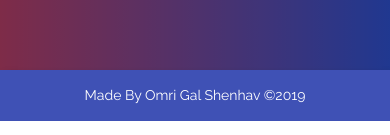
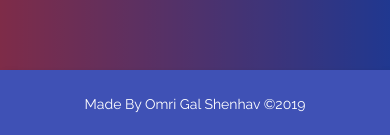
Before and after one commit to OmriGalShen/my-weather, a React (Create React App) app: page /settings in a window 390 px wide. Shown: the part 750-885 px from the top of the page. Built offline with nearby package versions, Linux system fonts and the light colour scheme; no server answers.

Commit message:
support different screen sizes

```diff
--- a/src/components/app/App.css
+++ b/src/components/app/App.css
@@ -12,7 +12,7 @@
 }
 
 .footer {
-  min-height: 6vh;
+  min-height: 8vh;
   margin: 0;
   padding: 0;
 }
--- a/src/components/content/favorites/Favorites.css
+++ b/src/components/content/favorites/Favorites.css
@@ -39,7 +39,7 @@
   font-size: 1.5em;
 }
 
-@media (max-width: 600px) {
+@media (max-width: 1200px) {
   .favorites {
     width: 100%;
     font-size: 0.8em;
--- a/src/components/content/settings/Settings.css
+++ b/src/components/content/settings/Settings.css
@@ -46,14 +46,14 @@
   width: 50%;
 }
 
-@media (max-width: 600px) {
+@media (max-width: 1200px) {
   .settings {
     width: 100%;
     font-size: 0.8em;
     padding: 0;
   }
   .setting-list {
-    width: 90%;
+    width: 90vw;
   }
   .settings-panel {
     min-height: 90vh;
--- a/src/components/content/weather/Weather.css
+++ b/src/components/content/weather/Weather.css
@@ -20,7 +20,7 @@
   display: flex;
   justify-content: center;
   width: 100%;
-  height: 100%;
+  min-height: 90vh;
   border: 3px solid black;
   background: linear-gradient(90deg, #fc466b 0%, #3f5efb 100%);
 }
```
